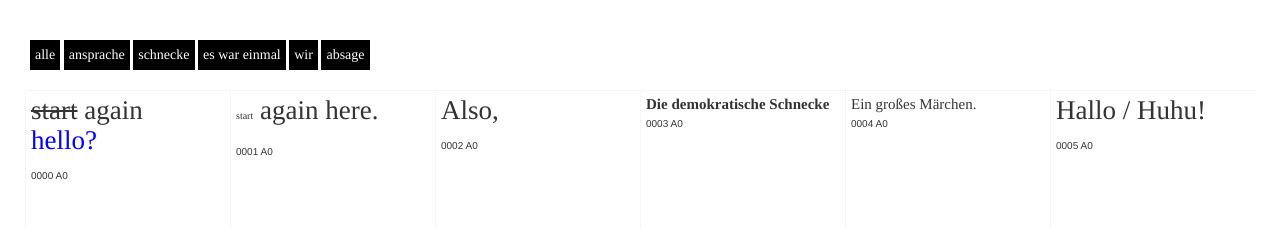
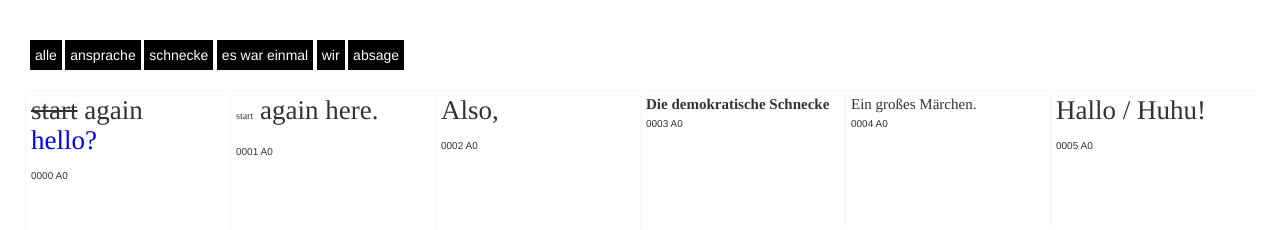
Before and after one commit to alvh/post_schnecke, a Jekyll site: the page built from index.html, in a window 1280 px wide. Shown: the top 230 px of the page. Built offline with Jekyll 4.4.1, drawn with Linux system fonts in a browser that asks for light colours; nearby versions of some CDN libraries.

Commit message:
serif bar

```diff
--- a/_sass/main.scss
+++ b/_sass/main.scss
@@ -63,6 +63,7 @@ hr {
   padding: 5px 5px;
   text-align: center;
   text-decoration: none;
+  font-family: helvetica,sans-serif;
   display: inline-block;
   margin-left: none;
 }
```
Also changed, not shown: 1 other file.
